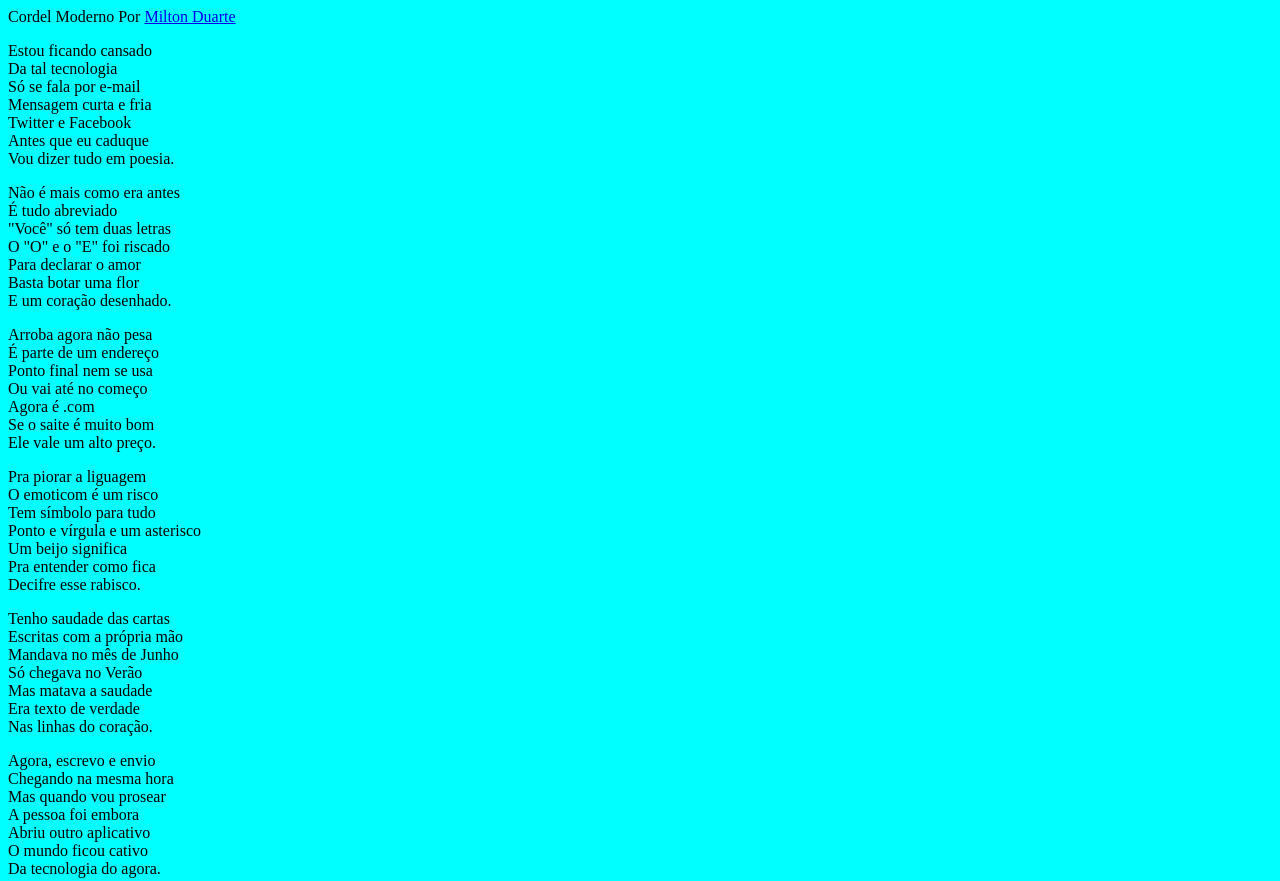
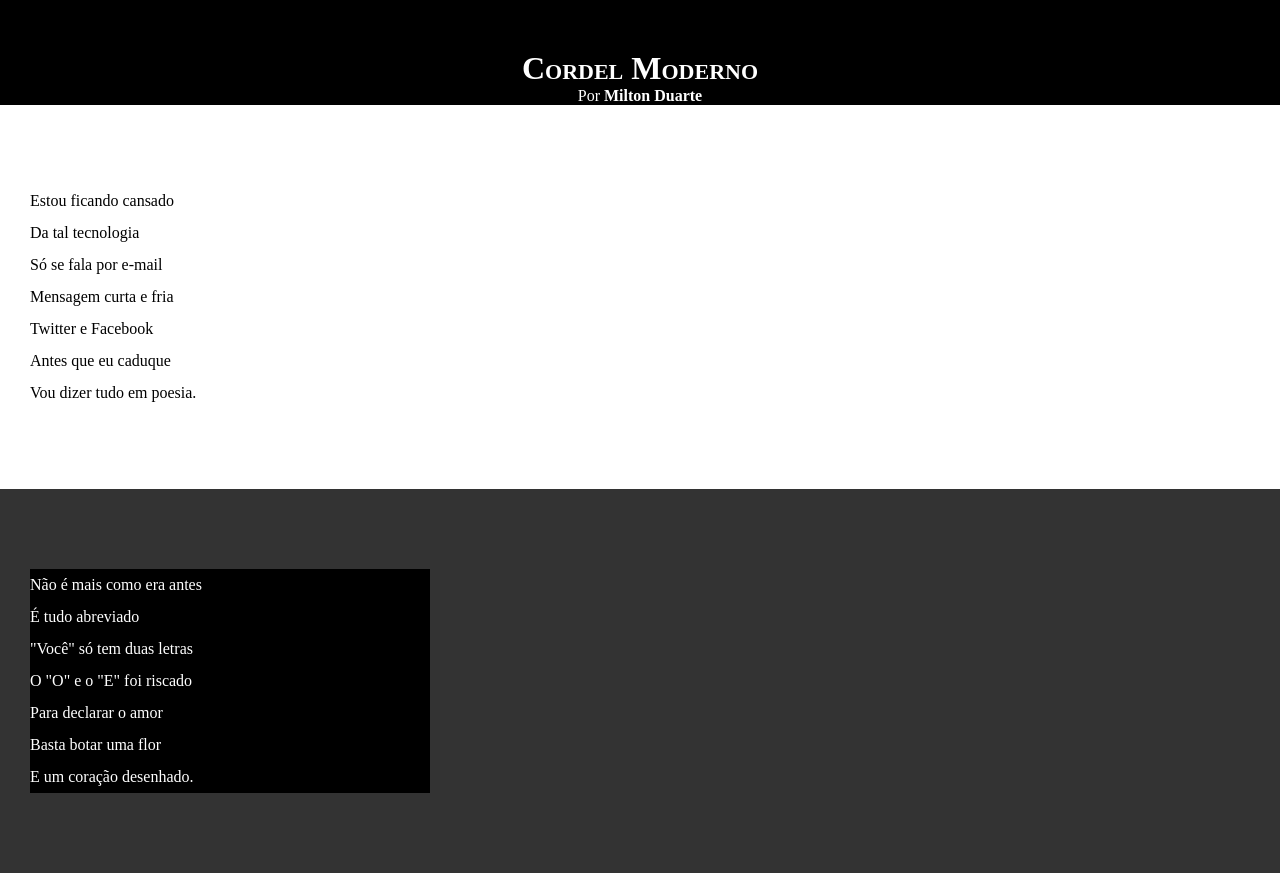
Before and after one commit to Manuel028/html-css, a plain HTML site: page exercicios/desafio02/index.html in a window 1280 px wide. Shown: the top 881 px of the page. Drawn offline with Linux system fonts and the light colour scheme.

Commit message:
cordel atualizado

```diff
--- a/exercicios/desafio02/index.html
+++ b/exercicios/desafio02/index.html
@@ -8,11 +8,11 @@
 </head>
 <body>
     <header>
-        Cordel Moderno
+        <h1>Cordel Moderno</h1>
         Por <a href="https://www.recantodasletras.com.br/poesias/3186743" target="_blank">Milton Duarte</a>
     </header>
 
-    <section>
+    <section class="normal">
         <p>
             Estou ficando cansado <br>
             Da tal tecnologia <br>
@@ -25,7 +25,7 @@
     </section>
 
 
-    <section>
+    <section class="imagem">
         <p>
             Não é mais como era antes <br>
             É tudo abreviado <br>
@@ -39,7 +39,7 @@
 
 
 
-    <section>
+    <section class="normal">
         <p>
             Arroba agora não pesa <br>
             É parte de um endereço <br>
@@ -50,7 +50,7 @@
             Ele vale um alto preço. <br>
         </p>
         <p>
-                Pra piorar a liguagem <br>
+            Pra piorar a liguagem <br>
             O emoticom é um risco <br>
             Tem símbolo para tudo <br>
             Ponto e vírgula e um asterisco <br>
@@ -61,7 +61,7 @@
     </section>
 
 
-    <section>
+    <section class="imagem">
         <p>
             Tenho saudade das cartas <br>
             Escritas com a própria mão <br>
@@ -75,7 +75,7 @@
 
 
 
-    <section>
+    <section class="normal">
         <p>
             Agora, escrevo e envio <br>
             Chegando na mesma hora <br>
--- a/exercicios/desafio02/style.css
+++ b/exercicios/desafio02/style.css
@@ -1,5 +1,64 @@
 @charset "UTF-8";
 
-body{
-    background-color: aqua;
+* {
+   margin:  0px;
+   padding: 0px;
 }
+
+html, body{
+    min-height: 100vh;
+    background-color: darkgray;
+}
+
+header{
+    background-color: black;
+    color: white;
+    text-align: center;
+}
+
+header > h1{
+    padding-top: 50px;
+    font-variant: small-caps;
+}
+
+header > p {
+    padding-bottom: 50px;
+}
+
+a {
+    color: white;
+    text-decoration: none;
+    font-weight: bolder;
+}
+
+a:hover {
+    text-decoration: underline;
+}
+
+section {
+    padding-top: 10vh;
+    padding-bottom: 10vh;
+    line-height: 2em;
+    padding-left: 30px;
+}
+
+section.normal {
+    background-color: white;
+    color: black;
+}
+section.imagem {
+    background-color: rgb(51,51,51);
+    color: white;
+}
+
+section.imagem > p{
+    width: 400px;
+    background-color: rgb(0, 0, 0.253);
+}
+
+footer {
+    background-color: black;
+    color: white;
+    text-align: center;
+    padding: 10px;
+}
```
